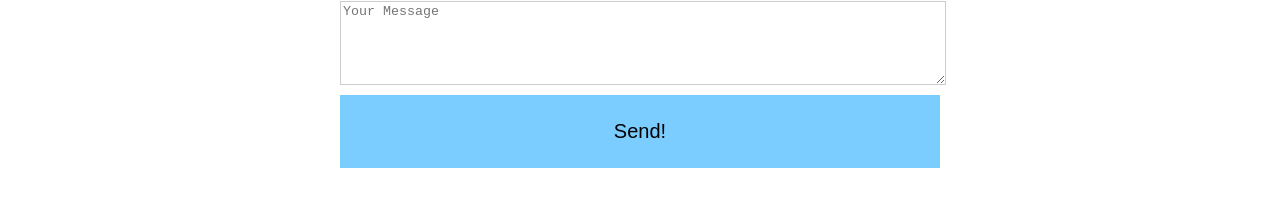
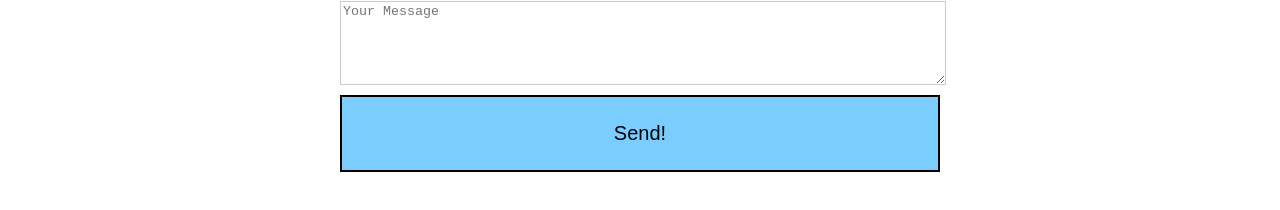
Before and after one commit to 21ttran11/portfolio, a React (Vite) app: page / in a window 1280 px wide. Shown: the part 3120-3330 px from the top of the page. Built offline with nearby package versions, Linux system fonts and the light colour scheme.

Commit message:
updated button

```diff
--- a/src/ContactMe.css
+++ b/src/ContactMe.css
@@ -30,7 +30,7 @@
   button {
     background-color: #7CCDFF;
     color: black;
-    border: none;
+    border: 2px solid black;
     padding: 25px;
     cursor: pointer;
     font-size: 20px;
--- a/src/tabs.css
+++ b/src/tabs.css
@@ -38,6 +38,9 @@
   .tab-content.resume {
     display:flex;
     flex-direction: column;
+    align-items: center;
     background-color: #FF7C7C;
     color: black;
-}
+    padding-inline: 40px;
+    gap: 40px;
+  }
```
